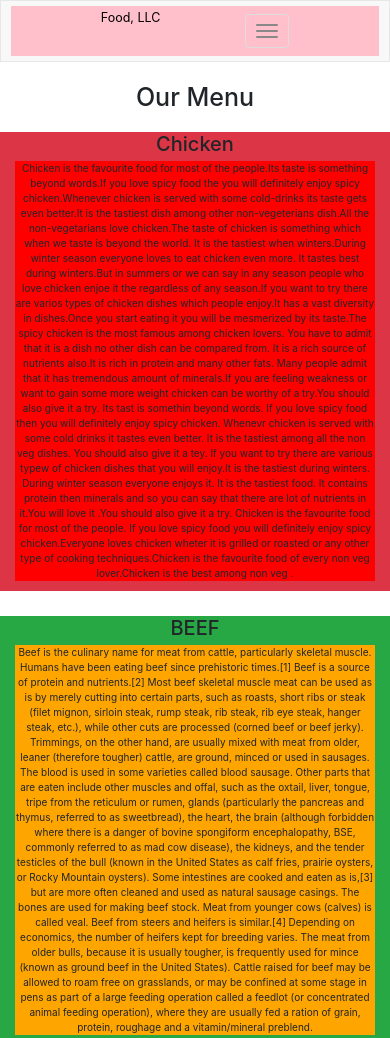
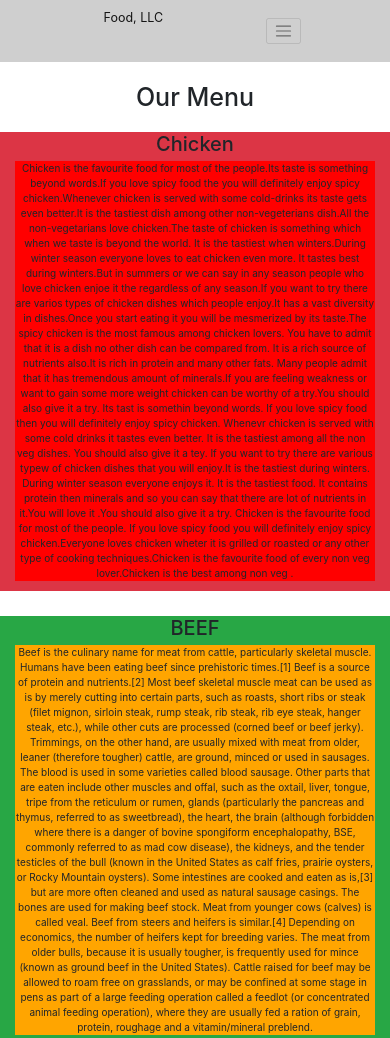
Before and after one commit to JaikishenK/Module3, a plain HTML site: page index.html in a window 390 px wide. Shown: the top 1038 px of the page. Drawn offline with nearby package versions, Linux system fonts and the light colour scheme; files that its build step writes are made by us from their sources.

Commit message:
Update index.html

```diff
--- a/index.html
+++ b/index.html
@@ -26,25 +26,24 @@
 
   <body>
     <header>
-      <div id="header-nav" class="navbar navbar-default">
-        <div class="container-fluid bgdark" style="background-color: pink;">
-          <div class="navbar-brand colwh">
-            Food, LLC
+      <nav class="navbar navbar-expand-xs navbar-light sticky-top" style="background-color: #cfcfcf;">
+        <a class="navbar-brand" href="#">Food, LLC</a>
+        <button class="navbar-toggler  d-block d-sm-none" type="button" data-toggle="collapse" data-target="#navbarNav" aria-controls="navbarNav" aria-expanded="false" aria-label="Toggle navigation">
+            <span class="navbar-toggler-icon"></span>
+          </button>
+          <div class="collapse navbar-collapse" id="navbarNav">
+          <ul class="navbar-nav d-block d-sm-none">
+             <li class="nav-item" style="border-bottom: 1px solid black;">
+                 <a class="nav-link" href="#">Chicken</a>
+             </li>
+             <li class="nav-item" style="border-bottom: 1px solid black;">
+                <a class="nav-link" href="#">Beef</a>
+            </li>
+             <li class="nav-item">
+                 <a class="nav-link" href="#">Sushi</a>
+            </li>
+        </ul>
           </div>
-          <button
-            type="button"
-            class="navbar-toggle collapsed"
-            data-toggle="collapse"
-            data-target="#collapsable-nav"
-            aria-expanded="false"
-          >
-            <span class="sr-only">Toggle navigation</span>
-            <span class="icon-bar"></span>
-            <span class="icon-bar"></span>
-            <span class="icon-bar"></span>
-          </button>
-        </div>
-      </div>
     </header>
     <div id="collapsable-nav" class="collapse navbar-collapse">
       <ul
```
